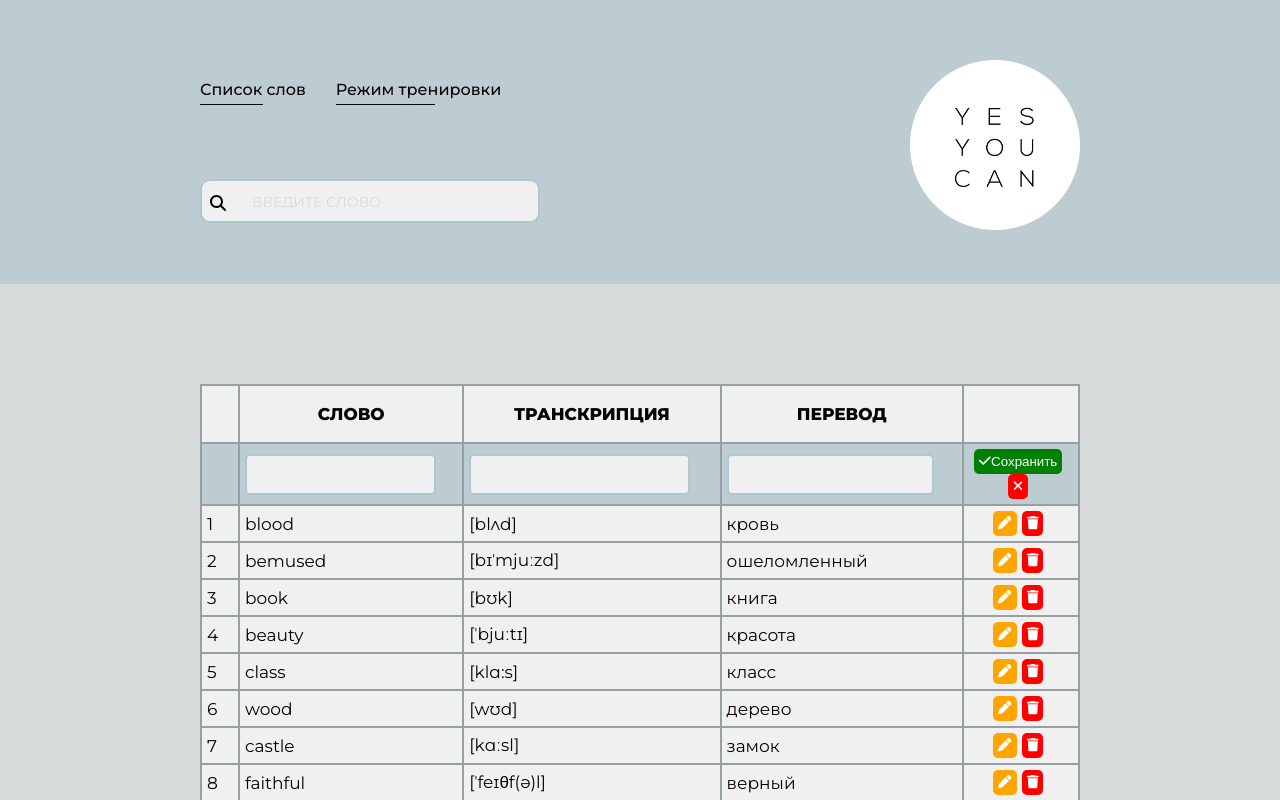
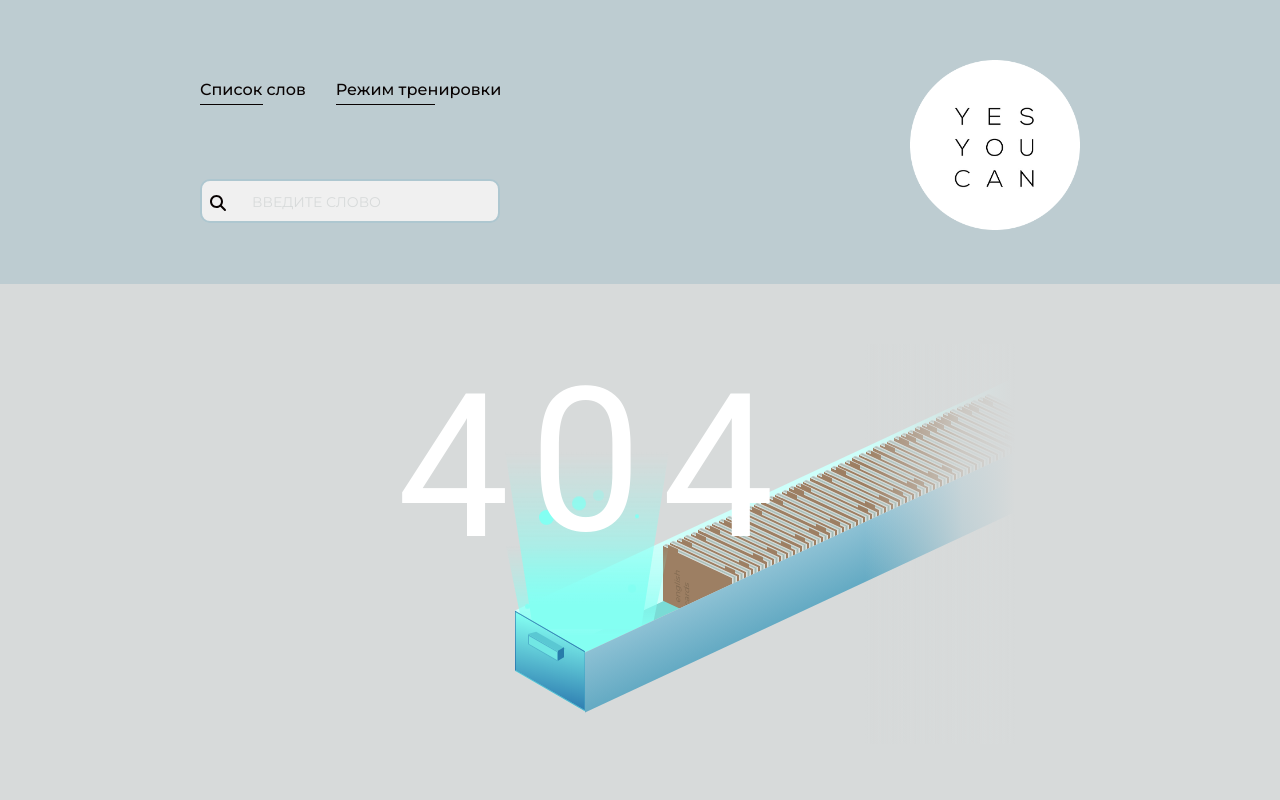
Before and after one commit to OlaGolanova/Words, a React (Create React App) app in the folder words/: page / in a window 1280 px wide. Shown: the top 800 px of the page. Built offline with nearby package versions, Linux system fonts and the light colour scheme.

Commit message:
added readme

```diff
--- a/words/src/App.js
+++ b/words/src/App.js
@@ -1,9 +1,8 @@
-import React, { useState } from 'react';
+import React from 'react';
 import {
     BrowserRouter as Router,
     Routes,
-    Route,
-    Link } from 'react-router-dom';
+    Route } from 'react-router-dom';
 
 import './App.scss';
 import Header from './components/Header/Header';
@@ -24,9 +23,11 @@ export default function App() {
             <div className = "app">
                 <Header />
                 <Routes>
-                    <Route path="/" element={ <Table />}/>
-                    <Route path="/cards" element={<Card /> }/>
-                    <Route path="*" element={ <NotFound /> }/>
+                    <Route  path="/Words" exact element={ <Table />}/>
+                    <Route  path="/Words:id" exact element={ <Table />}/>
+                    <Route  path="/Words/training/" element={<Card /> }/>
+                    <Route  path="/Words/training/:id" element={<Card /> }/>
+                    <Route  path="*" element={ <NotFound /> }/>
                 </Routes>
                 <Footer />
             </div>
--- a/words/src/components/CardItem/CardItem.jsx
+++ b/words/src/components/CardItem/CardItem.jsx
@@ -1,10 +1,10 @@
 import React from 'react';
+import { Link, useParams } from 'react-router-dom';
 
 import './CardItem.scss';
 
 export default function CardItem(props){
-    const {
-        id,
+    const { id,
         color,
         english,
         transcription,
@@ -12,6 +12,7 @@ export default function CardItem(props){
         pressed,
         setPressed
     } = props;
+
 
     const handleChange = () => {
         setPressed(!pressed);
--- a/words/src/components/Header/Header.jsx
+++ b/words/src/components/Header/Header.jsx
@@ -11,9 +11,9 @@ import './Header.scss';
 
 
 export default  function Header(){
-    const [ pressedCardBtn, setPressedCardBtn ] = useState(false);
-    const [ pressedTableBtn, setPressedTableBtn ] = useState(true);
-    const [ value, setValue ] = useState('');
+    const [pressedCardBtn, setPressedCardBtn] = useState(false);
+    const [pressedTableBtn, setPressedTableBtn] = useState(true);
+    const [value, setValue] = useState('');
 
     const handleChangeCardBtn = () => {
         if (!pressedCardBtn){
@@ -60,12 +60,12 @@ export default  function Header(){
                     <li onClick = { handleChangeTableBtn }>
                         <Link
                             className = "link"
-                            to="/">Список слов</Link>
+                            to="/Words">Список слов</Link>
                     </li>
                     <li onClick = { handleChangeCardBtn }>
                         <Link
                             className = "link"
-                            to="/cards">Режим тренировки</Link>
+                            to="/Words/training">Режим тренировки</Link>
                     </li>
                 </nav>
                 <CSSTransition
@@ -87,14 +87,13 @@ export default  function Header(){
                     <Timer />
                 </div>
             </CSSTransition>
-            <Link to="/">
+            <Link to="/Words">
                 <img
                     src={logo}
                     className = "logo"
                     alt="logo"
                     onClick = { handleChangeTableBtn } />
             </Link>
-
         </header>
     );
 };
--- a/words/src/components/Header/Header.scss
+++ b/words/src/components/Header/Header.scss
@@ -67,7 +67,7 @@ header {
       text-align: left;
 
       .searchPanel {
-          width: 340px;
+          width: 300px;
           height: 44px;
           border-radius: 10px;
           border: 2px solid $colorFooter;
--- a/words/src/components/InputChoice/InputChoice.jsx
+++ b/words/src/components/InputChoice/InputChoice.jsx
@@ -4,7 +4,7 @@ import './InputChoice.scss';
 
 export default function InputChoice(props) {
 
-    const { value, onEdit } = props;
+    const {value, onEdit} = props;
 
     return (
         <form action="">
```
Also changed, not shown: words/src/components/Card/Card.jsx (+4 -4 lines), words/src/components/TableRow/TableRow.jsx (+4 -4 lines), words/src/components/Timer/Timer.jsx (+7 -7 lines), 1 other file (tests, documents, lock files or other folders).
